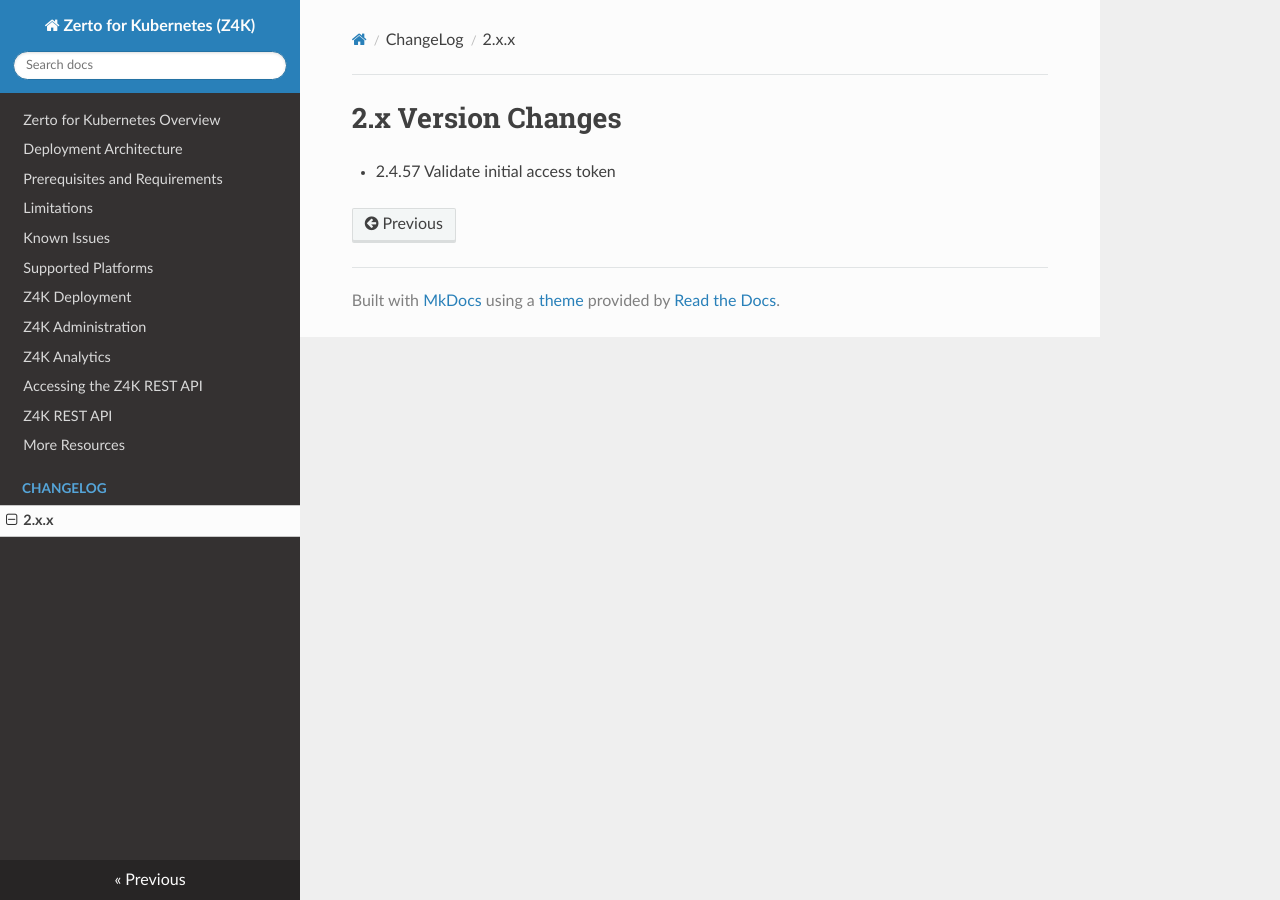
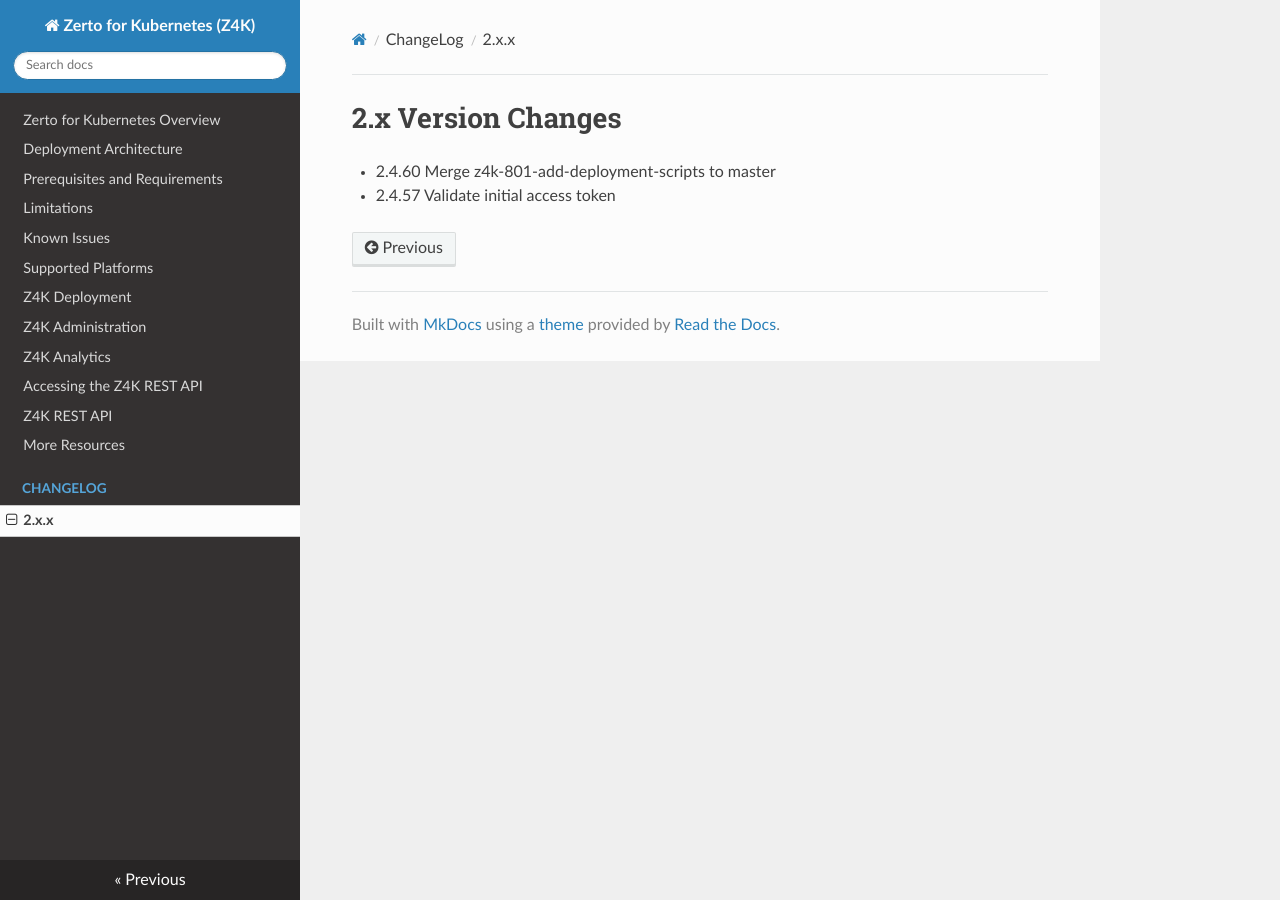
Before and after one commit to ZertoPublic/Z4K, an MkDocs documentation site: the page built from docs/changes/version2.x.x.md, in a window 1280 px wide. Built offline with MkDocs 1.6.1, drawn with Linux system fonts in a browser that asks for light colours.

Commit message:
commit all changes on branch :2.4.60 for version:2.4.60

```diff
--- a/docs/changes/version2.x.x.md
+++ b/docs/changes/version2.x.x.md
@@ -1,3 +1,4 @@
 2.x Version Changes
 ===================
+* 2.4.60 Merge z4k-801-add-deployment-scripts to master
 * 2.4.57 Validate initial access token
```
